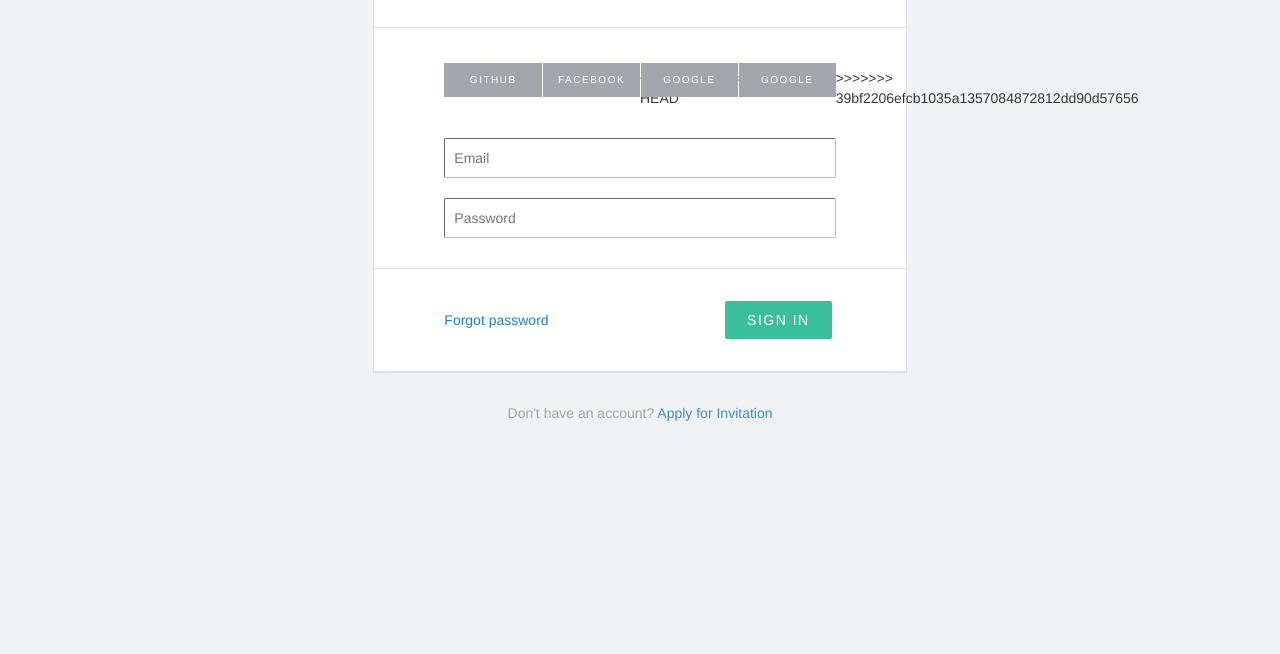
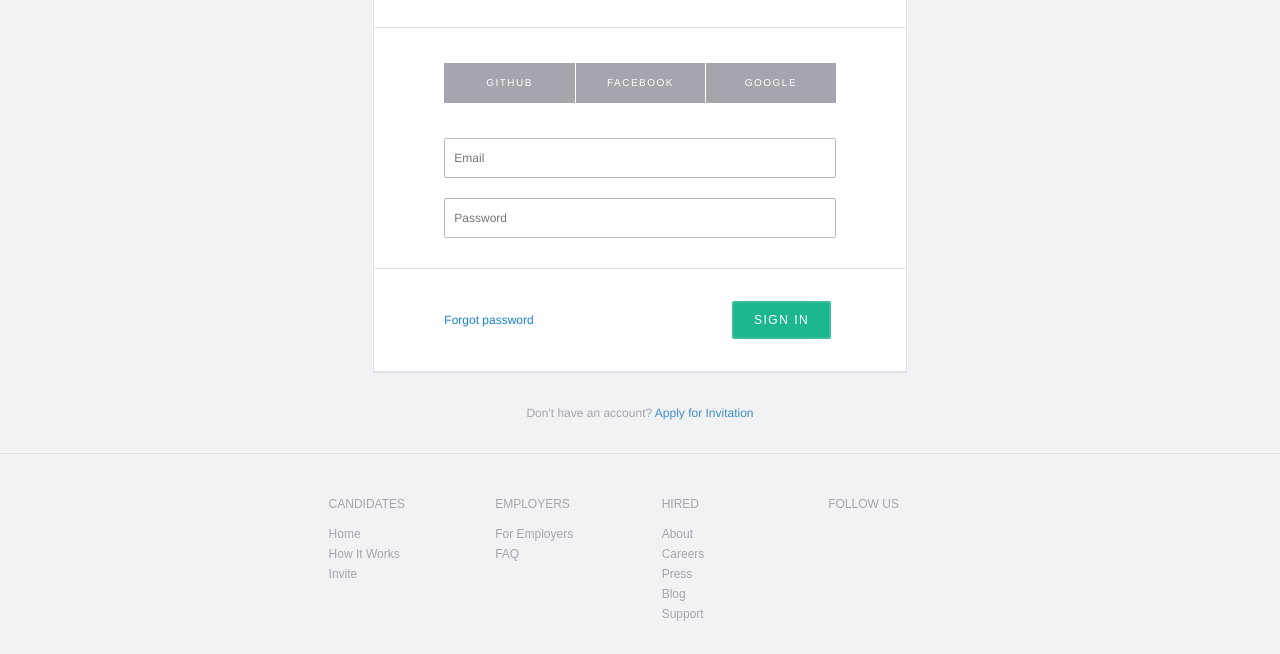
Before and after one commit to xiongshq/loginpage, a plain HTML site: page index.html in a window 1280 px wide. Shown: the part 150-804 px from the top of the page. Drawn offline with Linux system fonts and the light colour scheme.

Commit message:
footer display without function

```diff
--- a/css/login.css
+++ b/css/login.css
@@ -123,6 +123,11 @@ nav.navbar-default .navbar-nav>li>a:visited {
     text-align: center;
     color: rgb(54, 55, 62)
 }
+
+.paper_signin li a:hover {
+    background-color: rgb(186, 187, 193);
+}
+
 .paper_signin li.secondary_li {
     padding-left: 0.1rem;
 }
@@ -147,9 +152,15 @@ nav.navbar-default .navbar-nav>li>a:visited {
     padding:0.9rem;
     border-radius:0.2rem;
     border-width: 1px;
-    border-color: rgb(186,187,193);
+    border-style: solid;
+    border-color: rgb(186, 187, 193);
     color:rgb(54,55,62);
 }
+
+.paper_signin input:hover{
+    border-color: rgb(72, 72, 72);
+}
+
 .paper_signin .input_fill{
     margin-bottom: 2rem;
 }
@@ -159,6 +170,11 @@ nav.navbar-default .navbar-nav>li>a:visited {
     text-align: left;
     color:rgb(27,129,211);
 }
+
+.paper_signin .forgot_pass a:hover{
+    color: rgb(20, 97, 158);
+}
+
 .paper_signin .forgot_pass {
     display: inline-block;
     width: 49%;
@@ -170,7 +186,7 @@ nav.navbar-default .navbar-nav>li>a:visited {
     text-align:right;
 }
 .paper_signin .signin_btn button{
-    background-color: rgb(57,192,155);
+    background-color: rgb(28, 183, 140);
     border-color: rgb(57,192,155);
     color:white;
     text-align: center;
@@ -183,8 +199,12 @@ nav.navbar-default .navbar-nav>li>a:visited {
     padding:0.7rem 2rem;
     border-style: solid;
     border-radius: 0.2rem;
+}
 
+.paper_signin .signin_btn button:hover{
+    background-color: rgb(57,192,155);
 }
+
 .apply_text {
     color: #A4A5AD;
     padding: 3rem 0;
@@ -250,3 +270,64 @@ nav.navbar-default .navbar-nav>li>a:visited {
         padding: 3rem 7rem;
     }
 }
+
+/*footer*/
+.footer_box {
+    background-color: #F1F2F4;
+    padding: 2rem 0;
+    border-top: 0.08px solid #DEE0E5;
+}
+
+.footer_container {
+    width: 100%;
+    margin-right: auto;
+    margin-left: auto;
+}
+
+.footer_center {
+    margin-left: 3rem;
+    margin-right: 3rem;
+    text-align: center;
+}
+
+.footer_layout_item {
+    position: relative;
+    display: inline-block;
+    text-align: left;
+    vertical-align: top;
+    padding-left: 2rem;
+    padding-right: 0;
+    margin-top:2rem;
+    font-family: 'Gotham SSm', sans-serif;
+    font-size: 1.2rem;
+    line-height: 2rem;
+    color: #A4A5AD;
+}
+
+.text_head {
+    text-transform: uppercase;
+    font-weight: 500;
+    margin-bottom: 1rem;
+}
+
+.footer_layout_item ul {
+    list-style-type: none;
+    list-style-position: outside;
+    padding-left: 0;
+}
+
+@media (max-width: 767px){
+    .xs-6of12{
+        width: 49% !important;
+    }
+
+}
+
+@media (min-width: 768px){
+    .big-3of12{
+        width: 24% !important;
+    }
+    .footer_container{
+        width: 74rem;
+    }
+}
--- a/index.html
+++ b/index.html
@@ -4,11 +4,11 @@
     <meta charset="UTF-8">
     <meta name="viewport" content="width=device-width, initial-scale=1">
     <meta name="google-signin-client_id" content="407350504346-4uqfm0e2lop626ad5cs5c8b8fpi4d4k9.apps.googleusercontent.com">
-    <title></title>
-    <!-- Main-->
-	<link rel="stylesheet" type="text/css" href="css/login.css">
+    <title>Sign In - EZHired</title>
     <!-- Bootstrap -->
 	<link rel="stylesheet" type="text/css" href="css/bootstrap.min.css">
+    <!-- Main-->
+  <link rel="stylesheet" type="text/css" href="css/login.css">
 </head>
 <body>
    <header>
@@ -55,12 +55,9 @@
                 <ul>
                     <li><a target="_blank" href='https://github.com/login/oauth/authorize?client_id=4183ff60d17bd38e04cf'>GitHub</a></li>
                     <li class="secondary_li"><a target="_blank" href='https://www.facebook.com/dialog/oauth?client_id=813930858710853&redirect_uri=http://localhost:63342&scope=email,user_birthday'>Facebook</a></li>
-<<<<<<< HEAD
+
                     <li class="secondary_li"><a target="_blank" href='https://accounts.google.com/o/oauth2/auth?scope=https://www.google.com/m8/feeds&client_id=716721847690-v5i9pbn15qfeqdacts61n3qe733glcgo.apps.googleusercontent.com&redirect_uri=http://localhost&response_type=token
                     '>Google</a></li>
-=======
-                    <li class="secondary_li"><a target="_blank">Google</a></li>
->>>>>>> 39bf2206efcb1035a1357084872812dd90d57656
                 </ul>
                 <div class="input_fill">
                     <input placeholder="Email" type="email" name="user[email]" id="user_email" />
@@ -87,6 +84,48 @@
         </div>
     </div>
 
+    <!--footer-->
+    <div class="footer_box">
+      <div class="footer_container">
+        <div class="footer_center">
+          <!--candidates-->
+          <div class="xs-6of12 big-3of12 footer_layout_item">
+            <div class="text_head">Candidates</div>
+            <ul>
+              <li>Home</li>
+              <li>How It Works</li>
+              <li>Invite</li>
+            </ul>
+          </div>
+          <!--employers-->
+          <div class="xs-6of12 big-3of12 footer_layout_item">
+            <div class="text_head">Employers</div>
+            <ul>
+              <li>For Employers</li>
+              <li>FAQ</li>
+            </ul>
+          </div>
+          <!--hired-->
+          <div class="xs-6of12 big-3of12 footer_layout_item">
+            <div class="text_head">Hired</div>
+            <ul>
+              <li>About</li>
+              <li>Careers</li>
+              <li>Press</li>
+              <li>Blog</li>
+              <li>Support</li>
+            </ul>
+          </div>
+          <!--follow us-->
+          <div class="xs-6of12 big-3of12 footer_layout_item">
+            <div class="text_head">Follow us</div>
+
+          </div>
+
+        </div>
+      </div>
+    </div>
+
     <!--jquery-->
 	<script src="js/jquery.min.js"></script>
     <!--bootstrap-->
```
